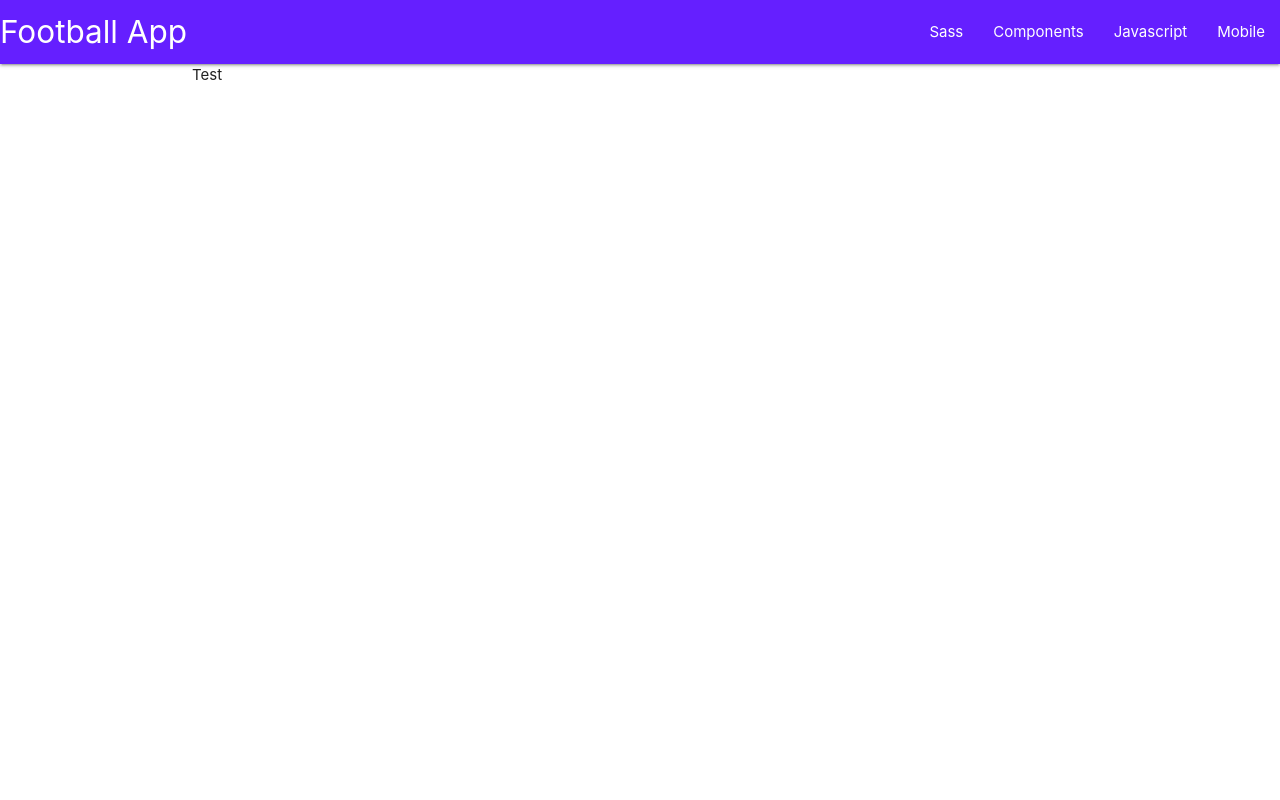
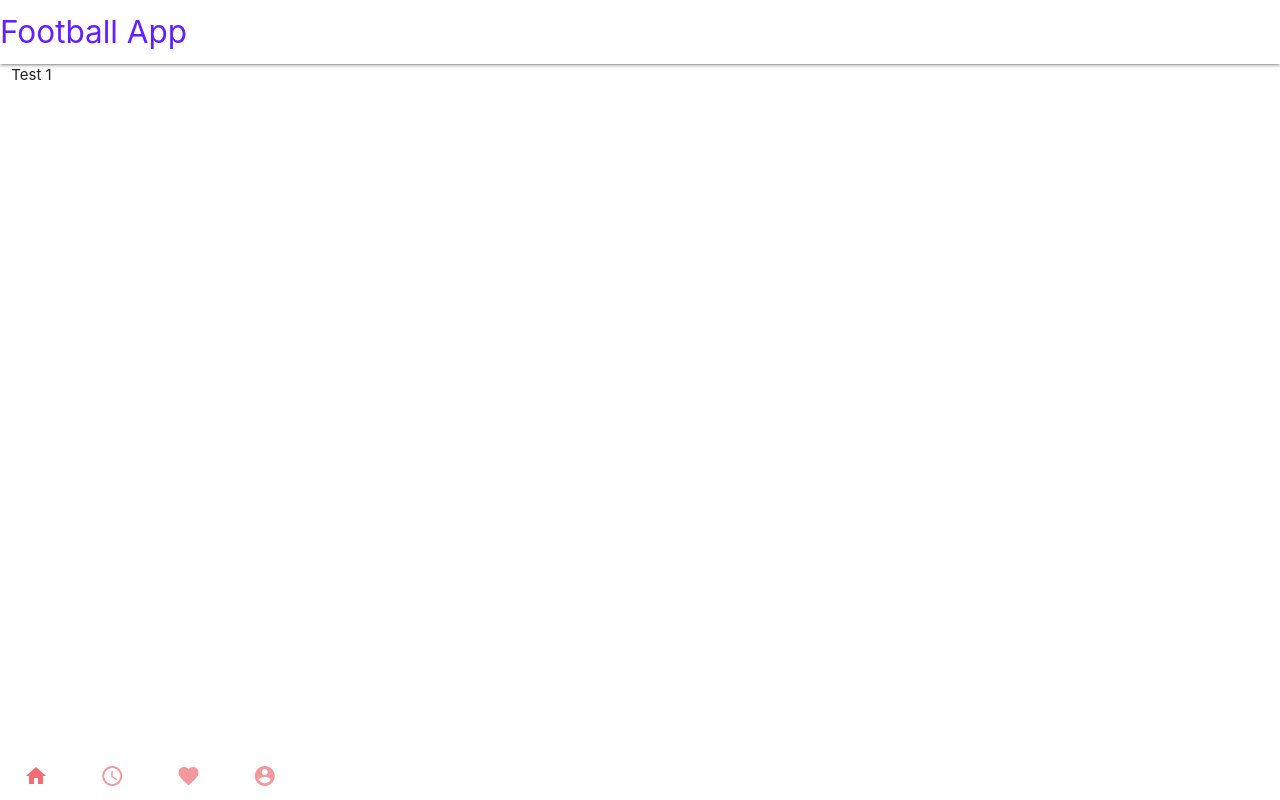
Before and after one commit to nasrulgunawan/football-app-web, a plain HTML site: page index.html in a window 1280 px wide. Drawn offline with Linux system fonts and the light colour scheme; no server answers.

Commit message:
Create bottom navigation

```diff
--- a/assets/javascripts/app.js
+++ b/assets/javascripts/app.js
@@ -1,8 +1,10 @@
 import Api from './api.js';
 
 document.addEventListener('DOMContentLoaded', function () {
-  const elems = document.querySelectorAll('.sidenav');
-  M.Sidenav.init(elems);
+  const sideNavElement = document.querySelectorAll('.sidenav');
+  M.Sidenav.init(sideNavElement);
+  const tabElements = document.querySelectorAll('.tabs');
+  M.Tabs.init(tabElements);
 
   Api.getCompetitions();
 });
--- /dev/null
+++ b/assets/stylesheets/style.css
@@ -0,0 +1,14 @@
+.bottom-navigation {
+  position: fixed;
+  bottom: 0;
+  width: 100%;
+}
+
+.bottom-navigation .indicator {
+  display: none;
+}
+
+.bottom-navigation>.tabs>.tab>a>.material-icons {
+  position: relative;
+  top: 15%;
+}
--- a/index.html
+++ b/index.html
@@ -7,14 +7,16 @@
   <meta name="description" content="">
   <meta name="viewport" content="width=device-width, initial-scale=1">
   <link href="https://fonts.googleapis.com/icon?family=Material+Icons" rel="stylesheet">
+  <link rel="stylesheet" href="assets/stylesheets/style.css" />
   <link type="text/css" rel="stylesheet" href="assets/stylesheets/materialize.min.css" media="screen,projection" />
 </head>
 
 <body>
-  <nav class="deep-purple accent-3">
+  <nav class="white">
     <div class="nav-wrapper">
-      <a href="#!" class="brand-logo">Football App</a>
-      <a href="#" data-target="mobile-demo" class="sidenav-trigger"><i class="material-icons">menu</i></a>
+      <a href="#!" class="brand-logo deep-purple-text text-accent-3">Football App</a>
+      <a href="#" data-target="mobile-demo" class="sidenav-trigger deep-purple-text text-accent-3"><i
+          class="material-icons">menu</i></a>
       <ul class="right hide-on-med-and-down">
         <li><a href="sass.html">Sass</a></li>
         <li><a href="badges.html">Components</a></li>
@@ -30,8 +32,21 @@
     <li><a href="collapsible.html">Javascript</a></li>
     <li><a href="mobile.html">Mobile</a></li>
   </ul>
-  <div class="container">
-    Test
+  <div class="row">
+    <div id="test1" class="col s12">Test 1</div>
+    <div id="test2" class="col s12">Test 2</div>
+    <div id="test3" class="col s12">Test 3</div>
+    <div id="test4" class="col s12">Test 4</div>
+  </div>
+  <div class="bottom-navigation">
+    <!-- <div class="col s12"> -->
+    <ul class="tabs">
+      <li class="tab col s3"><a class="active" href="#test1"><i class="material-icons">home</i></a></li>
+      <li class="tab col s3"><a href="#test2"><i class="material-icons">schedule</i></a></li>
+      <li class="tab col s3"><a href="#test3"><i class="material-icons">favorite</i></a></li>
+      <li class="tab col s3"><a href="#test4"><i class="material-icons">account_circle</i></a></li>
+    </ul>
+    <!-- </div> -->
   </div>
   <script src="assets/javascripts/materialize.min.js"></script>
   <script src="assets/javascripts/app.js" type="module"></script>
```
